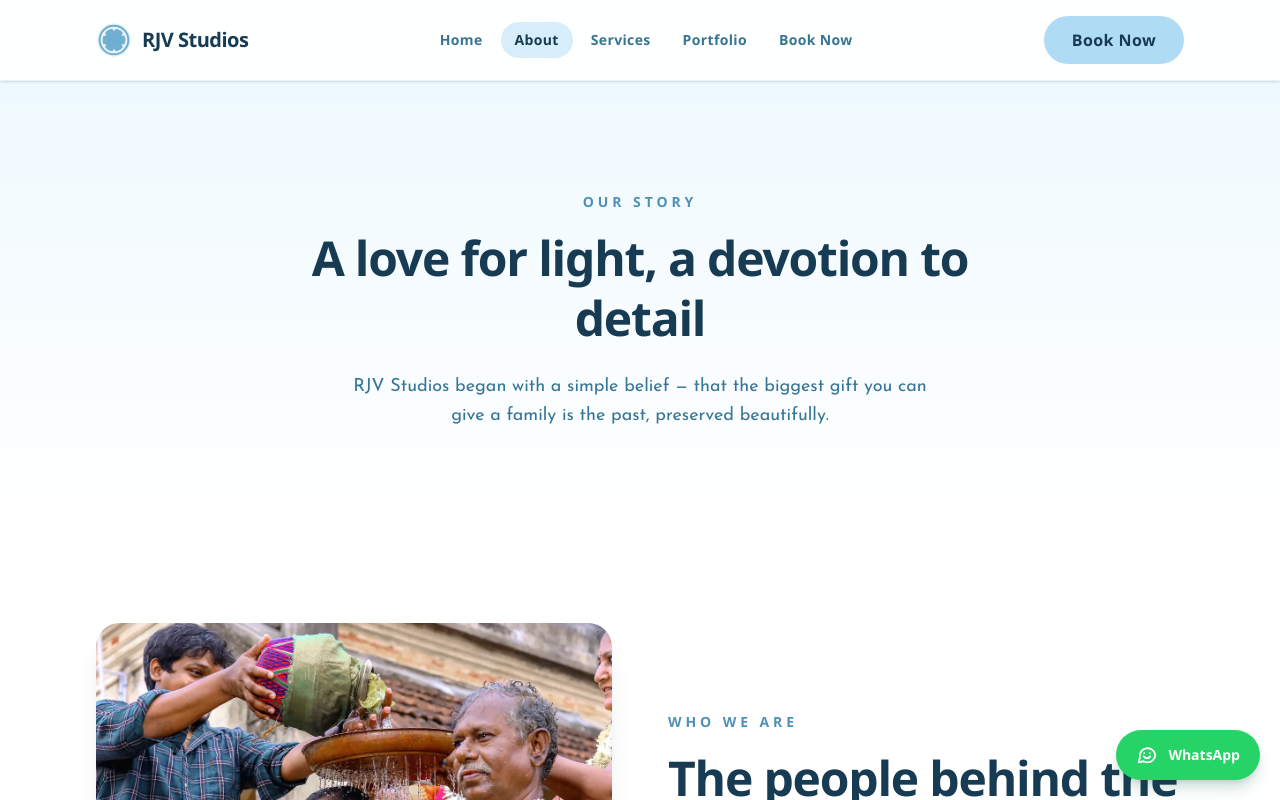
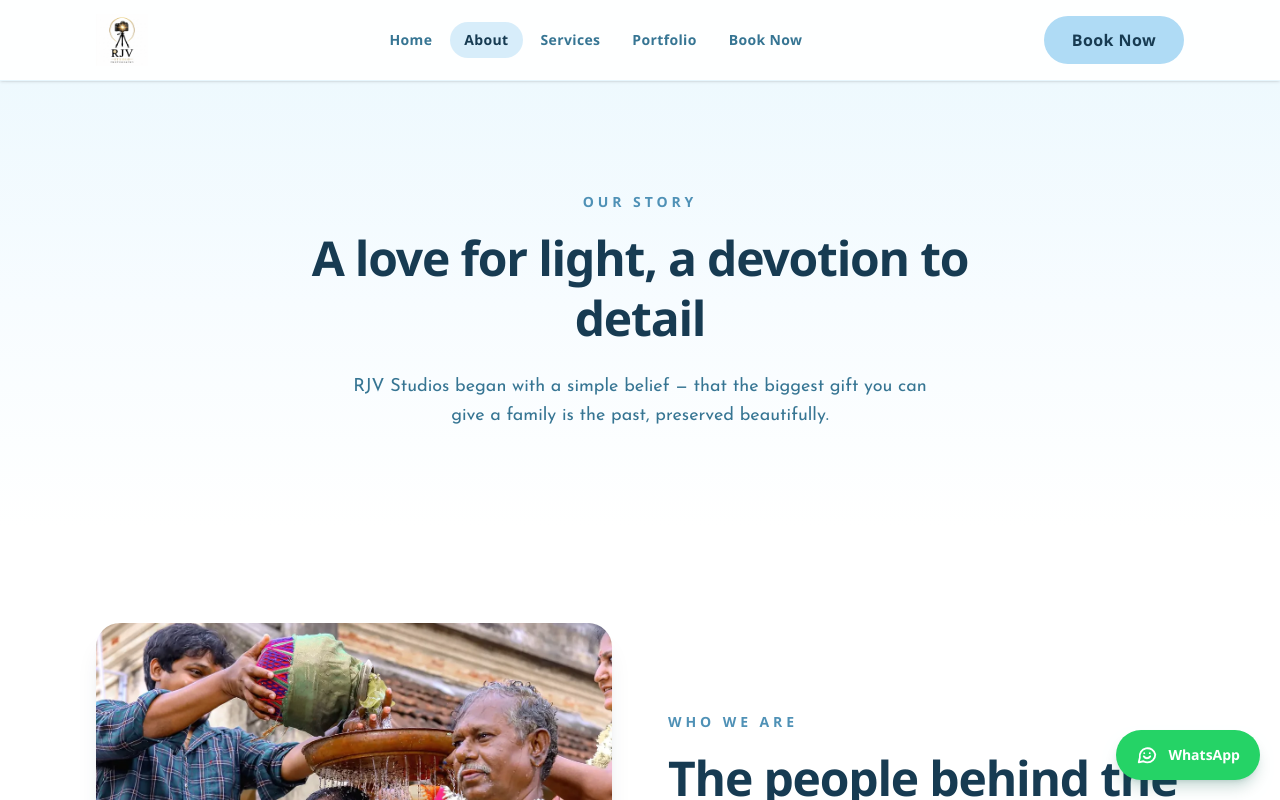
Before and after one commit to student2techie-star/rjv_studio_tvr, a React (Vite) app: page /rjv_studio_tvr/about in a window 1280 px wide. Shown: the top 800 px of the page. Built offline with nearby package versions, Linux system fonts and the light colour scheme.

Commit message:
feat: add header, animated logo component, global styles, and Google map embed

```diff
--- a/src/components/common/Logo.jsx
+++ b/src/components/common/Logo.jsx
@@ -1,7 +1,96 @@
 // src/components/common/Logo.jsx
-// Original camera-lens + aperture SVG mark. Sharp at any resolution.
+// RJV Studio logo with animated camera flash (lens flare on/off).
 
-export default function Logo({ size = 40, className = "", bars = true }) {
+import React, { useState, useEffect } from "react";
+
+const LOGO_SRC = `${import.meta.env.BASE_URL}images/logo.png`;
+
+export default function Logo({ size = 40, className = "" }) {
+  const [failed, setFailed] = useState(false);
+  const [flashOn, setFlashOn] = useState(true);
+
+  // Toggle flash every 2.5s: ON for 200ms (flash burst), OFF for 2300ms
+  useEffect(() => {
+    let timer;
+    const cycle = () => {
+      setFlashOn(true);
+      timer = setTimeout(() => {
+        setFlashOn(false);
+        timer = setTimeout(() => {
+          cycle();
+        }, 2300);
+      }, 200);
+    };
+    cycle();
+    return () => clearTimeout(timer);
+  }, []);
+
+  if (!failed) {
+    return (
+      <span
+        className={`relative inline-block ${className}`}
+        style={{ width: size, height: size }}
+      >
+        {/* Base logo image */}
+        <img
+          src={LOGO_SRC}
+          alt="RJV Studios logo"
+          width={size}
+          height={size}
+          className="object-contain w-full h-full"
+          onError={() => setFailed(true)}
+        />
+        {/* Flash overlay — golden lens flare burst on lens center */}
+        <span
+          aria-hidden="true"
+          style={{
+            position: "absolute",
+            /* Lens sits roughly at 50% X, 28% Y of the image */
+            top: "26%",
+            left: "50%",
+            transform: "translate(-50%, -50%)",
+            width: size * 0.35,
+            height: size * 0.35,
+            borderRadius: "50%",
+            background:
+              "radial-gradient(circle, #fffde7 0%, #ffd54f 30%, rgba(255,213,79,0.4) 60%, transparent 80%)",
+            boxShadow: flashOn
+              ? `0 0 ${size * 0.25}px ${size * 0.15}px #ffd54f,
+                 0 0 ${size * 0.5}px ${size * 0.1}px rgba(255,255,200,0.8)`
+              : "none",
+            opacity: flashOn ? 1 : 0,
+            transition: flashOn
+              ? "opacity 0.06s ease-in, box-shadow 0.06s ease-in"
+              : "opacity 0.3s ease-out, box-shadow 0.3s ease-out",
+            pointerEvents: "none",
+            mixBlendMode: "screen",
+          }}
+        />
+        {/* Radial light rays when flash fires */}
+        {flashOn && (
+          <span
+            aria-hidden="true"
+            style={{
+              position: "absolute",
+              top: "26%",
+              left: "50%",
+              transform: "translate(-50%, -50%)",
+              width: size * 0.7,
+              height: size * 0.7,
+              borderRadius: "50%",
+              background:
+                "radial-gradient(circle, rgba(255,253,231,0.6) 0%, rgba(255,213,79,0.15) 40%, transparent 70%)",
+              pointerEvents: "none",
+              mixBlendMode: "screen",
+              animation: "flashRays 0.2s ease-out forwards",
+            }}
+          />
+        )}
+      </span>
+    );
+  }
+
+  // Fallback SVG aperture mark
   const blades = [0, 60, 120, 180, 240, 300];
   return (
     <svg
@@ -19,12 +108,8 @@ export default function Logo({ size = 40, className = "", bars = true }) {
           <circle cx="32" cy="32" r="20" />
         </clipPath>
       </defs>
-
-      {/* Lens barrel */}
       <circle cx="32" cy="32" r="30" fill="currentColor" opacity="0.16" />
       <circle cx="32" cy="32" r="25.5" stroke="currentColor" strokeWidth="3.5" fill="none" />
-
-      {/* Aperture blades */}
       <g clipPath="url(#lensOpening)">
         {blades.map((angle) => (
           <ellipse
@@ -39,21 +124,14 @@ export default function Logo({ size = 40, className = "", bars = true }) {
           />
         ))}
       </g>
-
-      {/* Shutter ring */}
       <circle cx="32" cy="32" r="10.5" fill="none" stroke="currentColor" strokeWidth="3" />
-
-      {/* Focus point */}
       <circle cx="32" cy="32" r="3.5" fill="currentColor" />
-
-      {bars && (
       <path
         d="M32 17v-8 M32 55v-8 M47 32h8 M9 32h8"
         stroke="currentColor"
         strokeWidth="2.5"
         strokeLinecap="round"
       />
-      )}
     </svg>
   );
 }
--- a/src/components/contact/GoogleMap.jsx
+++ b/src/components/contact/GoogleMap.jsx
@@ -2,17 +2,35 @@
 import React from "react";
 import { MapPin, ExternalLink } from "lucide-react";
 
-// Configure via .env — never hardcode an invented studio address.
+// Street View embed for the studio (no API key needed). Configure via .env.
 const MAP_EMBED_URL = (import.meta.env.VITE_GOOGLE_MAPS_EMBED_URL || "").trim();
+
+// Full-screen Street View for the exact same panorama.
+const STREET_VIEW_LINK =
+  "https://www.google.com/maps/@10.7741953,79.6338374,3a,75y,90t/data=!3m7!1e1!3m5!1sDMGIOPFVYU501Opgx0BbIQ!2e0!6shttps:%2F%2Fwww.google.com%2Fmaps%2Fplace%2FRJV%2BStudios%2B%26%2BFrames%2F%4010.7741953%2C79.6338374!8m2!3d10.7741953!4d79.6338374";
 
 export default function GoogleMap() {
   if (MAP_EMBED_URL) {
     return (
-      <div className="overflow-hidden rounded-3xl border border-brand-200 shadow-sm h-[420px]">
+      <div className="overflow-hidden rounded-3xl border border-brand-200 shadow-sm">
+        <div className="flex flex-wrap items-center justify-between gap-3 border-b border-brand-100 bg-white px-4 py-3 sm:px-5">
+          <p className="flex items-center gap-2 text-sm font-semibold text-brand-900">
+            <MapPin size={16} className="text-brand-500" />
+            RJV Studios &amp; Frames — Street View
+          </p>
+          <a
+            href={STREET_VIEW_LINK}
+            target="_blank"
+            rel="noopener noreferrer"
+            className="link-underline inline-flex items-center gap-1 text-sm"
+          >
+            Open in Google Maps <ExternalLink size={14} />
+          </a>
+        </div>
         <iframe
-          title="RJV Studios location on Google Maps"
+          title="RJV Studios street view"
           src={MAP_EMBED_URL}
-          className="h-full w-full border-0"
+          className="h-[420px] w-full border-0"
           loading="lazy"
           allowFullScreen
           referrerPolicy="no-referrer-when-downgrade"
@@ -31,13 +49,13 @@ export default function GoogleMap() {
           Find the studio
         </h3>
         <p className="text-caption mt-2">
-          The studio map is nearly ready. Set{" "}
+          The studio street view is nearly ready. Set{" "}
           <code className="rounded bg-brand-100 px-1.5 py-0.5 text-xs">VITE_GOOGLE_MAPS_EMBED_URL</code>{" "}
           in your <code className="rounded bg-brand-100 px-1.5 py-0.5 text-xs">.env</code> to
           show the location, or ask us directly on WhatsApp — we'll share the exact spot.
         </p>
         <a
-          href="https://www.google.com/maps/search/?api=1&query=RJV+Studios+Thiruvarur"
+          href="https://www.google.com/maps/search/?api=1&query=RJV%20Studios%20%26%20Frames%4010.7741953%2C79.6338374"
           target="_blank"
           rel="noopener noreferrer"
           className="link-underline mt-4 inline-flex items-center gap-1.5 text-sm"
--- a/src/components/layout/Header.jsx
+++ b/src/components/layout/Header.jsx
@@ -12,11 +12,8 @@ export default function Header() {
       <header className="fixed top-0 inset-x-0 z-50 bg-white/85 backdrop-blur-xl border-b border-brand-200/70 shadow-sm">
         <div className="mx-auto flex max-w-6xl items-center justify-between px-4 sm:px-6 lg:px-8 h-16 md:h-20">
           {/* Logo / wordmark */}
-          <Link to="/" className="flex items-center gap-2.5 group" aria-label="RJV Studios — Home">
-            <Logo size={36} className="text-brand-500 transition-transform duration-300 group-hover:rotate-12" bars={false} />
-            <span className="text-lg md:text-xl font-bold text-brand-900 tracking-tight">
-              RJV&nbsp;Studios
-            </span>
+          <Link to="/" className="flex items-center gap-2 group" aria-label="RJV Studios — Home">
+            <Logo size={52} className="" />
           </Link>
 
           {/* Desktop nav */}
--- a/src/index.css
+++ b/src/index.css
@@ -106,3 +106,12 @@ picture {
     @apply relative text-brand-800 font-semibold after:absolute after:left-0 after:-bottom-1 after:h-0.5 after:w-0 after:bg-brand-500 after:transition-all after:duration-300 hover:after:w-full;
   }
 }
+
+/* ---------------------------------------------------------------------------
+   Logo flash keyframe animation
+--------------------------------------------------------------------------- */
+@keyframes flashRays {
+  0%   { opacity: 0.9; transform: translate(-50%, -50%) scale(0.8); }
+  50%  { opacity: 0.5; transform: translate(-50%, -50%) scale(1.2); }
+  100% { opacity: 0;   transform: translate(-50%, -50%) scale(1.5); }
+}
```
Also changed, not shown: public/images/logo.png (added), 1 other file (tests, documents, lock files or other folders). Lines whose indentation alone changed are shown as unchanged.
